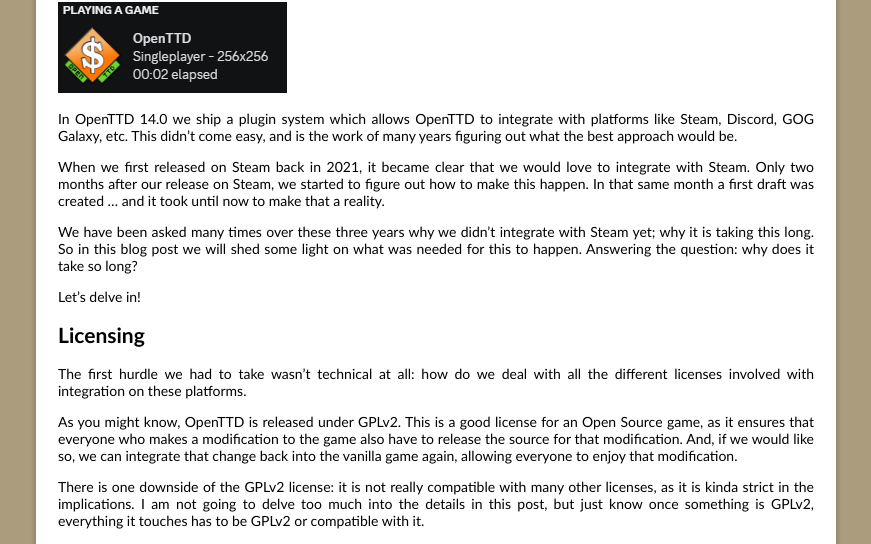
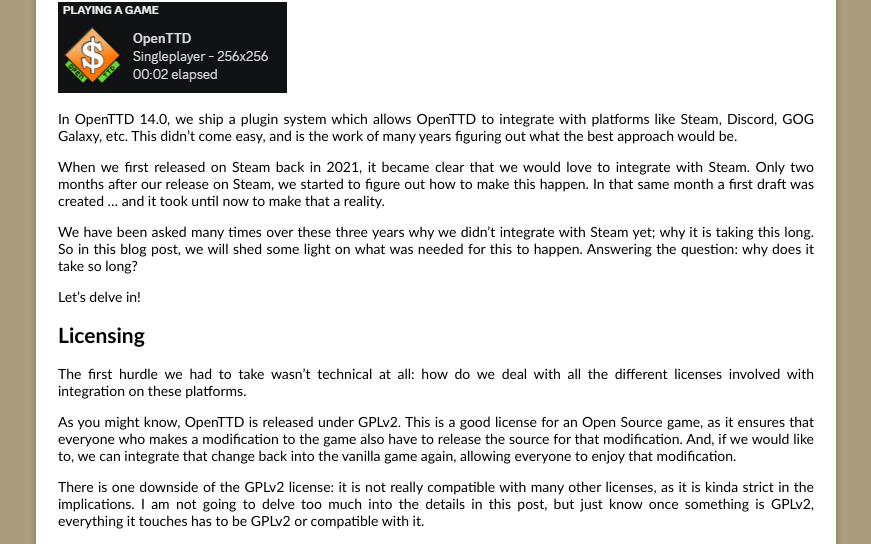
Before and after one commit to OpenTTD/website, a Jekyll site: the page built from _posts/2024-02-17-social-integration.md, in a window 1280 px wide and 900 px high. Shown: the part 284-828 px from the top of the window, without its empty margins (204-1075 px from the left). Built offline with Jekyll 4.4.1, drawn with Linux system fonts in a browser that asks for light colours; some of the changed text lies outside the part shown.

Commit message:
Apply suggestions from code review
Co-authored-by: James103 <37945304+James103@users.noreply.github.com>

```diff
--- a/_posts/2024-02-17-social-integration.md
+++ b/_posts/2024-02-17-social-integration.md
@@ -10,7 +10,7 @@
 
 <!-- more -->
 
-In OpenTTD 14.0 we ship a plugin system which allows OpenTTD to integrate with platforms like Steam, Discord, GOG Galaxy, etc.
+In OpenTTD 14.0, we ship a plugin system which allows OpenTTD to integrate with platforms like Steam, Discord, GOG Galaxy, etc.
 This didn't come easy, and is the work of many years figuring out what the best approach would be.
 
 When we first released on Steam back in 2021, it became clear that we would love to integrate with Steam.
@@ -18,7 +18,7 @@
 In that same month a first draft was created ... and it took until now to make that a reality.
 
 We have been asked many times over these three years why we didn't integrate with Steam yet; why it is taking this long.
-So in this blog post we will shed some light on what was needed for this to happen.
+So in this blog post, we will shed some light on what was needed for this to happen.
 Answering the question: why does it take so long?
 
 Let's delve in!
@@ -29,7 +29,7 @@
 
 As you might know, OpenTTD is released under GPLv2.
 This is a good license for an Open Source game, as it ensures that everyone who makes a modification to the game also have to release the source for that modification.
-And, if we would like so, we can integrate that change back into the vanilla game again, allowing everyone to enjoy that modification.
+And, if we would like to, we can integrate that change back into the vanilla game again, allowing everyone to enjoy that modification.
 
 There is one downside of the GPLv2 license: it is not really compatible with many other licenses, as it is kinda strict in the implications.
 I am not going to delve too much into the details in this post, but just know once something is GPLv2, everything it touches has to be GPLv2 or compatible with it.
```
Also changed, not shown: other parts of _posts/2024-02-17-social-integration.md (+1 -1 lines).
